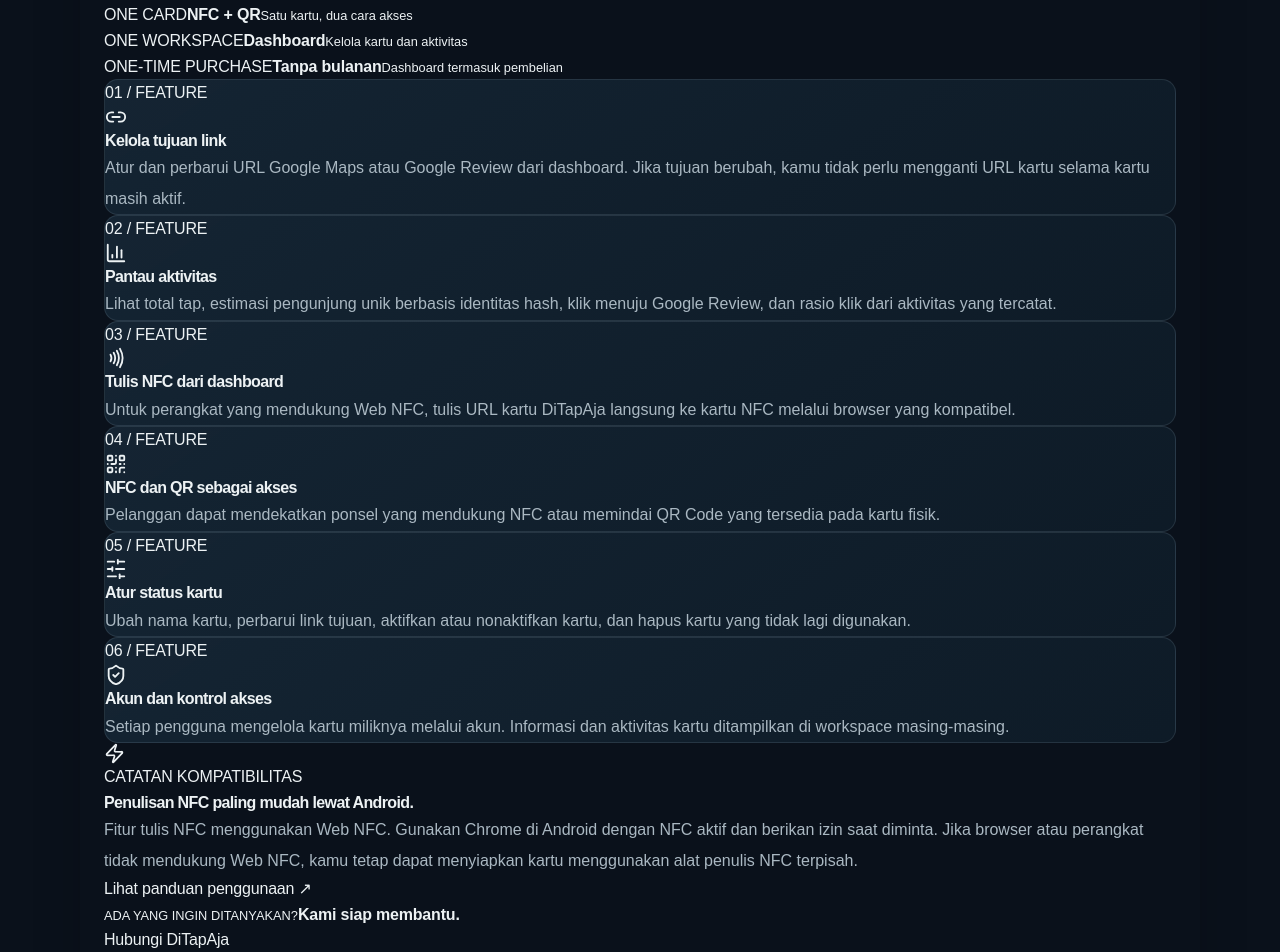
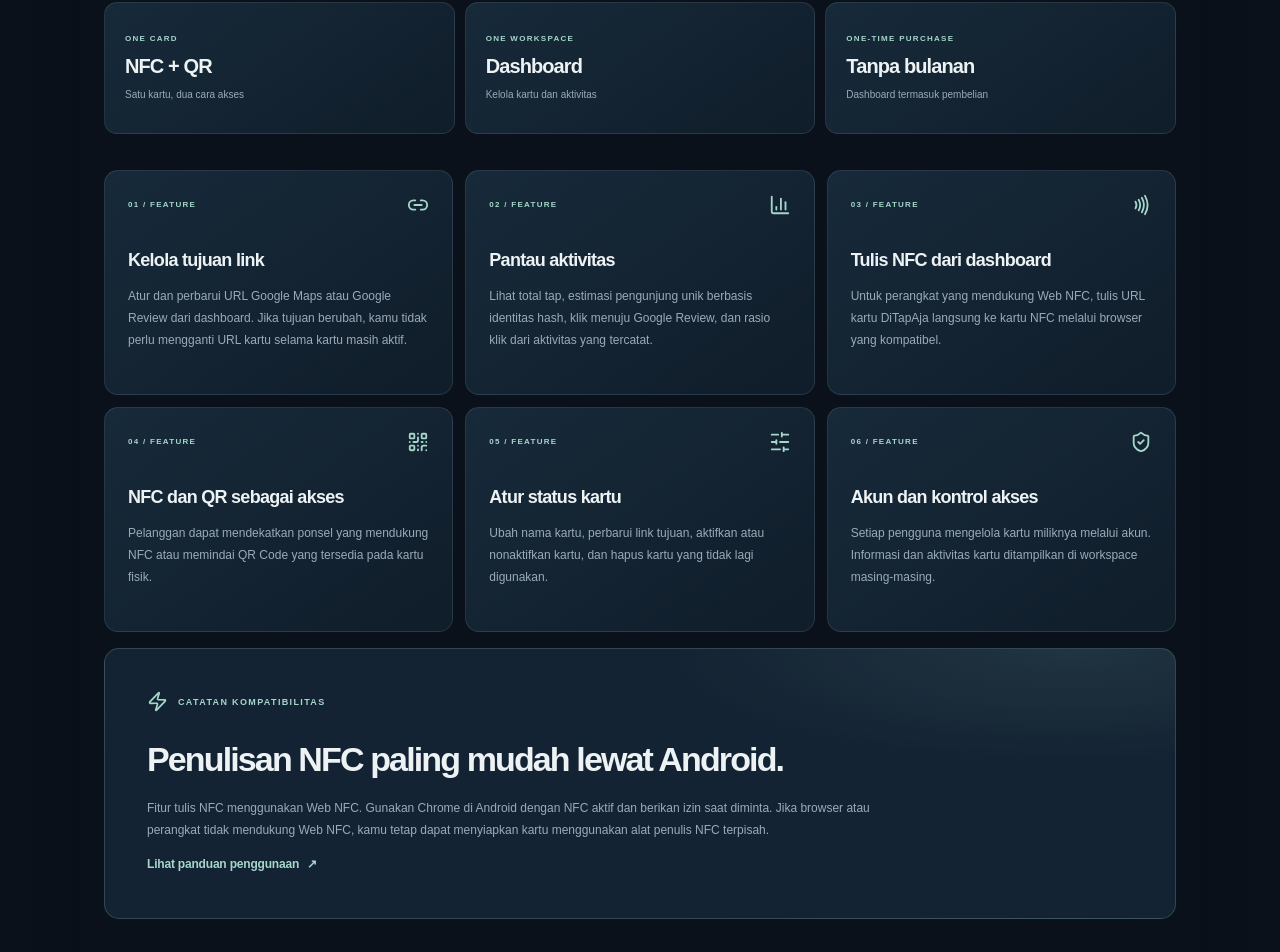
Before and after one commit to chanvianz-ui/ditapaja, a Next.js app: page /fitur in a window 1280 px wide. Shown: the part 836-1788 px from the top of the page. Built offline with nearby package versions, Linux system fonts and the light colour scheme.

Commit message:
Redesign information page layouts and component geometry

```diff
--- a/app/styles/redesign-system.css
+++ b/app/styles/redesign-system.css
@@ -198,3 +198,113 @@ h1,h2,h3,h4,h5,h6 { color: var(--dt-text); }
     animation-duration:.01ms !important; transition-duration:.01ms !important;
   }
 }
+
+
+/* Information pages: each route gets a clear content hierarchy, not a generic text dump. */
+.info-faq { display:grid; gap:10px; }
+.info-faq details {
+  overflow:hidden; border:1px solid var(--dt-border); border-radius:12px;
+  background:linear-gradient(145deg,#172a3a,#101d2a);
+  transition:border-color .2s ease,background .2s ease;
+}
+.info-faq details[open] { border-color:rgba(165,214,202,.34); background:#172b39; }
+.info-faq summary {
+  position:relative; display:flex; align-items:center; justify-content:space-between;
+  gap:22px; min-height:76px; padding:18px 22px; color:#edf2f4;
+  font-size:14px; font-weight:700; line-height:1.5; cursor:pointer; list-style:none;
+}
+.info-faq summary::-webkit-details-marker { display:none; }
+.info-faq summary:after {
+  display:grid; place-items:center; flex:0 0 27px; width:27px; height:27px;
+  border:1px solid var(--dt-border); border-radius:50%; color:#a5d6ca;
+  content:"+"; font-size:18px; font-weight:400; transition:transform .2s ease;
+}
+.info-faq details[open] summary:after { transform:rotate(45deg); }
+.info-faq details p { margin:0; padding:0 22px 22px; max-width:760px; color:#aab8c2; font-size:13px; line-height:1.85; }
+.feature-page-intro {
+  display:grid; grid-template-columns:repeat(3,minmax(0,1fr)); gap:10px; margin-bottom:36px;
+}
+.feature-page-intro>div {
+  display:grid; gap:9px; min-height:132px; align-content:center; padding:20px;
+  border:1px solid var(--dt-border); border-radius:13px;
+  background:linear-gradient(145deg,#172a3a,#101d2a);
+}
+.feature-page-intro span,.feature-page-card-top span { color:#a5d6ca; font-size:8px; font-weight:850; letter-spacing:.16em; }
+.feature-page-intro strong { color:#edf2f4; font:750 20px Manrope,sans-serif; letter-spacing:-.045em; }
+.feature-page-intro small { color:#9aabb8; font-size:10px; }
+.feature-page-grid { display:grid; grid-template-columns:repeat(3,minmax(0,1fr)); gap:12px; }
+.feature-page-grid article {
+  min-height:225px; padding:23px; border:1px solid var(--dt-border); border-radius:14px;
+  background:linear-gradient(145deg,#172a3a,#101d2a);
+}
+.feature-page-card-top { display:flex; align-items:center; justify-content:space-between; color:#a5d6ca; }
+.feature-page-grid h2 { margin:30px 0 10px; font-size:18px; letter-spacing:-.04em; }
+.feature-page-grid p,.feature-page-note p { color:#9aabb8; font-size:12px; line-height:1.85; }
+.feature-page-note {
+  margin-top:16px; padding:clamp(24px,4vw,42px); border:1px solid rgba(165,214,202,.2);
+  border-radius:15px; background:radial-gradient(ellipse at 90% 0%,rgba(139,199,189,.1),transparent 25rem),#142333;
+}
+.feature-page-note>div,.guide-page-callout>div { display:flex; align-items:center; gap:10px; color:#a5d6ca; font-size:9px; font-weight:850; letter-spacing:.15em; }
+.feature-page-note h2,.guide-page-callout h2 { margin:20px 0 10px; font-size:clamp(24px,4vw,34px); letter-spacing:-.055em; }
+.feature-page-note p,.guide-page-callout p { max-width:760px; }
+.feature-page-note>a,.guide-page-callout>a { display:inline-flex; align-items:center; gap:8px; margin-top:14px; color:#a5d6ca; font-size:12px; font-weight:750; }
+.guide-page-steps { display:grid; gap:9px; }
+.guide-page-steps article {
+  display:grid; grid-template-columns:44px 48px minmax(0,1fr) 24px; align-items:center; gap:18px;
+  padding:22px; border:1px solid var(--dt-border); border-radius:13px;
+  background:linear-gradient(145deg,#172a3a,#101d2a);
+}
+.guide-step-index { color:#a5d6ca; font:800 12px Manrope,sans-serif; }
+.guide-step-icon { display:grid; place-items:center; width:44px; height:44px; border:1px solid var(--dt-border); border-radius:11px; color:#a5d6ca; background:rgba(165,214,202,.06); }
+.guide-page-steps h2 { margin:0 0 6px; font-size:15px; letter-spacing:-.025em; }
+.guide-page-steps p { margin:0; color:#9aabb8; font-size:11px; line-height:1.8; }
+.guide-step-check { color:#87c5a7; }
+.guide-page-callout {
+  margin-top:16px; padding:clamp(24px,4vw,40px); border:1px solid var(--dt-border);
+  border-radius:15px; background:linear-gradient(145deg,#172a3a,#101d2a);
+}
+.info-story { display:grid; grid-template-columns:.8fr 1.2fr; gap:32px; align-items:start; }
+.info-quote {
+  margin:0; padding:26px; border-left:2px solid #a5d6ca; border-radius:0 12px 12px 0;
+  background:rgba(165,214,202,.055); color:#e3eceb !important; font:600 18px/1.65 Manrope,sans-serif;
+  letter-spacing:-.035em;
+}
+.info-story h2 { margin:0 0 10px; font-size:24px; }
+.info-value-grid,.info-contact-grid { display:grid; grid-template-columns:repeat(3,minmax(0,1fr)); gap:12px; margin-top:28px; }
+.info-value-grid article,.info-contact-grid article { min-height:190px; padding:22px; }
+.info-value-grid svg,.info-contact-grid svg { color:#a5d6ca; }
+.info-value-grid h2,.info-contact-grid h2 { margin:22px 0 8px; font-size:17px; }
+.info-value-grid p,.info-contact-grid p { font-size:11px; line-height:1.8; }
+.info-contact-grid small { display:block; margin-top:16px; color:#a5d6ca; font-size:8px; font-weight:850; letter-spacing:.16em; }
+.info-contact-grid a { display:inline-flex; margin-top:14px; color:#a5d6ca; font-size:11px; font-weight:750; }
+.info-legal { max-width:850px; }
+.info-legal h2 { margin:36px 0 10px; font-size:21px; }
+.info-legal p { font-size:13px; }
+.info-legal-note { margin-top:30px; padding:18px; border:1px solid rgba(229,141,145,.2); border-radius:11px; background:rgba(229,141,145,.055); color:#c2b1b1 !important; font-size:11px !important; }
+.info-contact-strip { display:flex; align-items:center; justify-content:space-between; gap:20px; margin-top:46px; padding:24px; border:1px solid var(--dt-border); border-radius:14px; background:#142333; }
+.info-contact-strip small,.info-contact-strip strong { display:block; }
+.info-contact-strip small { color:#a5d6ca; font-size:8px; font-weight:850; letter-spacing:.15em; }
+.info-contact-strip strong { margin-top:8px; font:700 19px Manrope,sans-serif; }
+.info-contact-strip>a { display:inline-flex; align-items:center; gap:8px; color:#10201f; background:#a5d6ca; border-radius:8px; padding:12px 15px; font-size:11px; font-weight:800; }
+.info-footer { display:flex; align-items:center; gap:22px; padding:24px max(20px,calc((100% - 1120px)/2)); color:#8496a4; font-size:10px; }
+.info-footer>a:first-child { margin-right:auto; color:#edf2f4; font:800 16px Manrope,sans-serif; }
+.info-footer>a:first-child span { color:#a5d6ca; }
+@media(max-width:800px) {
+  .feature-page-grid { grid-template-columns:repeat(2,minmax(0,1fr)); }
+  .info-story { grid-template-columns:1fr; gap:18px; }
+  .info-value-grid,.info-contact-grid { grid-template-columns:1fr; }
+}
+@media(max-width:560px) {
+  .feature-page-intro { grid-template-columns:1fr; }
+  .feature-page-intro>div { min-height:105px; }
+  .feature-page-grid { grid-template-columns:1fr; }
+  .feature-page-grid article { min-height:0; }
+  .guide-page-steps article { grid-template-columns:30px 40px minmax(0,1fr); gap:11px; padding:16px 13px; }
+  .guide-step-icon { width:38px; height:38px; }
+  .guide-step-check { display:none; }
+  .info-contact-strip { align-items:flex-start; flex-direction:column; }
+  .info-footer { flex-wrap:wrap; gap:12px 18px; }
+  .info-footer>a:first-child { flex-basis:100%; }
+  .info-faq summary { min-height:68px; padding:15px 16px; font-size:12px; }
+  .info-faq details p { padding:0 16px 17px; font-size:11px; }
+}
```
